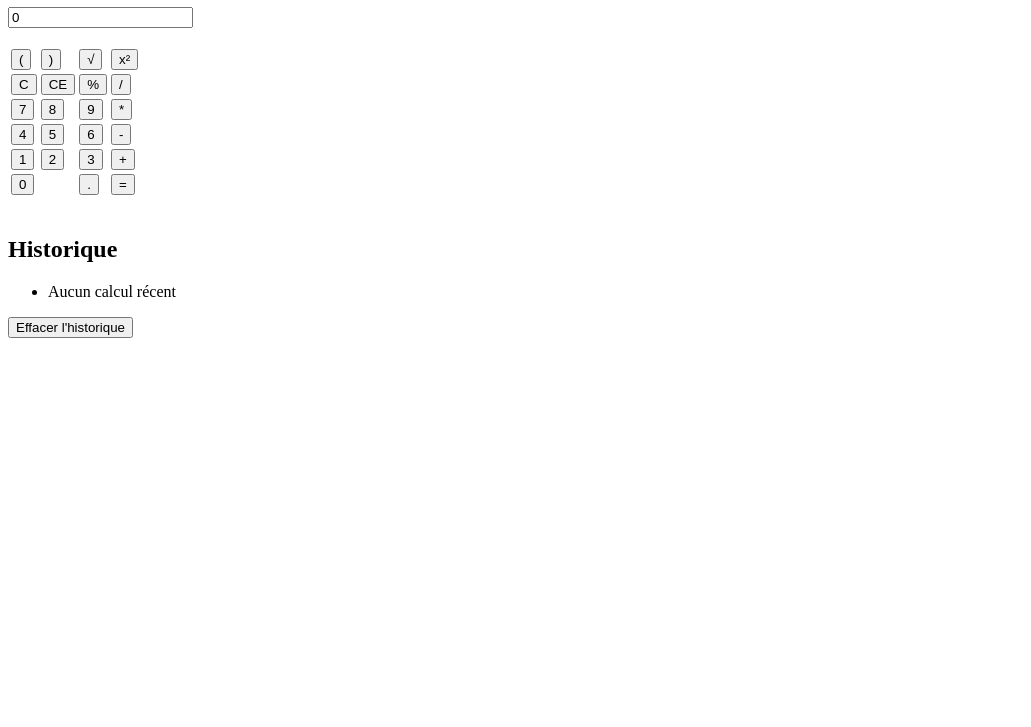
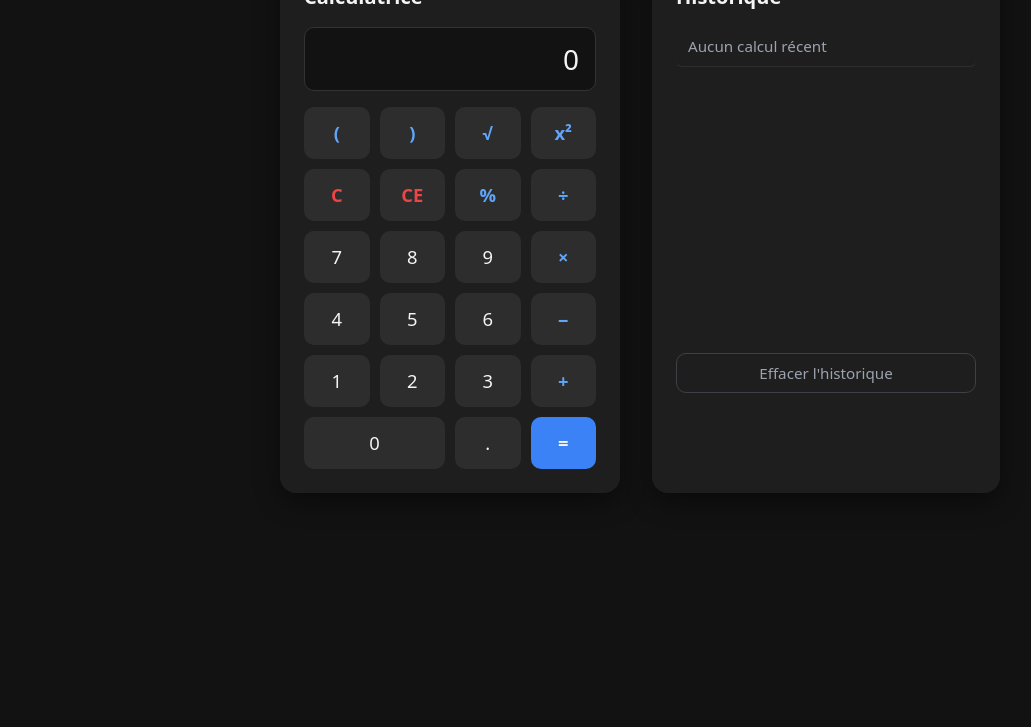
Before and after one commit to TheoXt1/qualitedecodebinomevirtuel, a plain HTML site: page index.html in a window 1280 px wide. Shown: the part 73-800 px from the top of the page, without its empty margins (0-1031 px from the left). Drawn offline with Linux system fonts and the light colour scheme.

Commit message:
J'ai effectuer des changements sur le site web

```diff
--- a/index.html
+++ b/index.html
@@ -2,71 +2,183 @@
 <html lang="fr">
 <head>
   <meta charset="UTF-8">
+  <meta name="viewport" content="width=device-width, initial-scale=1.0">
   <title>Calculatrice Scientifique</title>
+  <style>
+    :root {
+      --bg: #121212;
+      --surface: #1e1e1e;
+      --btn: #2d2d2d;
+      --btn-hover: #3d3d3d;
+      --accent: #3b82f6;
+      --accent-hover: #2563eb;
+      --danger: #ef4444;
+      --text: #f3f4f6;
+      --text-muted: #9ca3af;
+    }
+
+    * { box-sizing: border-box; font-family: system-ui, -apple-system, sans-serif; }
+
+    body {
+      background-color: var(--bg);
+      color: var(--text);
+      display: flex;
+      justify-content: center;
+      align-items: flex-start;
+      min-height: 100vh;
+      margin: 0;
+      padding: 2rem 1rem;
+    }
+
+    main {
+      display: flex;
+      flex-wrap: wrap;
+      gap: 2rem;
+      max-width: 720px;
+      width: 100%;
+      justify-content: center;
+    }
+
+    .calculatrice, .historique-panel {
+      background-color: var(--surface);
+      padding: 1.5rem;
+      border-radius: 16px;
+      box-shadow: 0 10px 25px rgba(0, 0, 0, 0.4);
+    }
+
+    .calculatrice { width: 340px; }
+    .historique-panel { flex: 1; min-width: 260px; display: flex; flex-direction: column; }
+
+    h1, h2 { margin-top: 0; font-size: 1.25rem; font-weight: 600; }
+
+    /* Écran d'affichage */
+    #ecran {
+      width: 100%;
+      height: 64px;
+      background-color: var(--bg);
+      color: var(--text);
+      border: 1px solid #333;
+      border-radius: 10px;
+      font-size: 1.75rem;
+      text-align: right;
+      padding: 0 1rem;
+      margin-bottom: 1rem;
+      font-variant-numeric: tabular-nums;
+    }
+
+    /* Grille de boutons (remplace le <table>) */
+    .clavier {
+      display: grid;
+      grid-template-columns: repeat(4, 1fr);
+      gap: 10px;
+    }
+
+    button {
+      background-color: var(--btn);
+      color: var(--text);
+      border: none;
+      border-radius: 10px;
+      height: 52px;
+      font-size: 1.15rem;
+      cursor: pointer;
+      transition: background-color 0.15s, transform 0.05s;
+    }
+
+    button:hover { background-color: var(--btn-hover); }
+    button:active { transform: scale(0.96); }
+
+    .btn-op { color: #60a5fa; font-weight: 600; }
+    .btn-clear { color: var(--danger); font-weight: 600; }
+    .btn-egal { background-color: var(--accent); font-weight: bold; }
+    .btn-egal:hover { background-color: var(--accent-hover); }
+    .span-2 { grid-column: span 2; }
+
+    /* Section Historique */
+    #historique {
+      list-style: none;
+      padding: 0;
+      margin: 0 0 1rem 0;
+      flex: 1;
+      max-height: 310px;
+      overflow-y: auto;
+    }
+
+    #historique li {
+      padding: 0.6rem 0.75rem;
+      border-bottom: 1px solid #2e2e2e;
+      font-size: 0.95rem;
+      cursor: pointer;
+      border-radius: 6px;
+    }
+
+    #historique li:hover:not(.vide) { background-color: var(--btn); }
+    #historique li.vide { color: var(--text-muted); cursor: default; }
+
+    .btn-reset-hist {
+      width: 100%;
+      height: 40px;
+      font-size: 0.95rem;
+      background-color: transparent;
+      border: 1px solid #3f3f46;
+      color: var(--text-muted);
+    }
+    .btn-reset-hist:hover { border-color: var(--danger); color: var(--danger); background: transparent; }
+  </style>
 </head>
 <body>
 
   <main>
-    <h1>Calculatrice</h1>
+    <!-- Bloc Calculatrice -->
+    <section class="calculatrice" aria-label="Calculatrice">
+      <h1>Calculatrice</h1>
 
-    <!-- Écran d'affichage -->
-    <div>
-      <input type="text" id="ecran" name="ecran" value="0" readonly>
-    </div>
+      <input type="text" id="ecran" name="ecran" value="0" aria-label="Écran de résultat" readonly>
 
-    <br>
+      <div class="clavier" id="clavier">
+        <!-- Fonctions scientifiques -->
+        <button type="button" class="btn-op" data-val="(">(</button>
+        <button type="button" class="btn-op" data-val=")">)</button>
+        <button type="button" class="btn-op" data-action="sqrt">√</button>
+        <button type="button" class="btn-op" data-action="pow2">x²</button>
 
-    <!-- Pavé numérique et opérateurs -->
-    <table>
-      <!-- Nouvelle rangée : fonctions scientifiques -->
-      <tr>
-        <td><button type="button">(</button></td>
-        <td><button type="button">)</button></td>
-        <td><button type="button">√</button></td>
-        <td><button type="button">x²</button></td>
-      </tr>
-      <tr>
-        <td><button type="button">C</button></td>
-        <td><button type="button">CE</button></td>
-        <td><button type="button">%</button></td>
-        <td><button type="button">/</button></td>
-      </tr>
-      <tr>
-        <td><button type="button">7</button></td>
-        <td><button type="button">8</button></td>
-        <td><button type="button">9</button></td>
-        <td><button type="button">*</button></td>
-      </tr>
-      <tr>
-        <td><button type="button">4</button></td>
-        <td><button type="button">5</button></td>
-        <td><button type="button">6</button></td>
-        <td><button type="button">-</button></td>
-      </tr>
-      <tr>
-        <td><button type="button">1</button></td>
-        <td><button type="button">2</button></td>
-        <td><button type="button">3</button></td>
-        <td><button type="button">+</button></td>
-      </tr>
-      <tr>
-        <td colspan="2"><button type="button">0</button></td>
-        <td><button type="button">.</button></td>
-        <td><button type="button">=</button></td>
-      </tr>
-    </table>
+        <!-- Effacement et pourcentage -->
+        <button type="button" class="btn-clear" data-action="clear-all">C</button>
+        <button type="button" class="btn-clear" data-action="backspace">CE</button>
+        <button type="button" class="btn-op" data-val="%">%</button>
+        <button type="button" class="btn-op" data-val="/">÷</button>
 
-    <br>
+        <!-- Pavé numérique -->
+        <button type="button" data-val="7">7</button>
+        <button type="button" data-val="8">8</button>
+        <button type="button" data-val="9">9</button>
+        <button type="button" class="btn-op" data-val="*">×</button>
 
-    <!-- Nouvelle section : Historique des opérations -->
-    <section>
+        <button type="button" data-val="4">4</button>
+        <button type="button" data-val="5">5</button>
+        <button type="button" data-val="6">6</button>
+        <button type="button" class="btn-op" data-val="-">−</button>
+
+        <button type="button" data-val="1">1</button>
+        <button type="button" data-val="2">2</button>
+        <button type="button" data-val="3">3</button>
+        <button type="button" class="btn-op" data-val="+">+</button>
+
+        <button type="button" class="span-2" data-val="0">0</button>
+        <button type="button" data-val=".">.</button>
+        <button type="button" class="btn-egal" data-action="eval">=</button>
+      </div>
+    </section>
+
+    <!-- Bloc Historique -->
+    <section class="historique-panel" aria-label="Historique des opérations">
       <h2>Historique</h2>
       <ul id="historique">
-        <li>Aucun calcul récent</li>
+        <li class="vide">Aucun calcul récent</li>
       </ul>
-      <button type="button">Effacer l'historique</button>
+      <button type="button" class="btn-reset-hist" id="btn-effacer-hist">Effacer l'historique</button>
     </section>
   </main>
 
-</body>
-</html>
+  <script>
+    const ecran = document.getElementById('ecran');
+    const clavier
```
